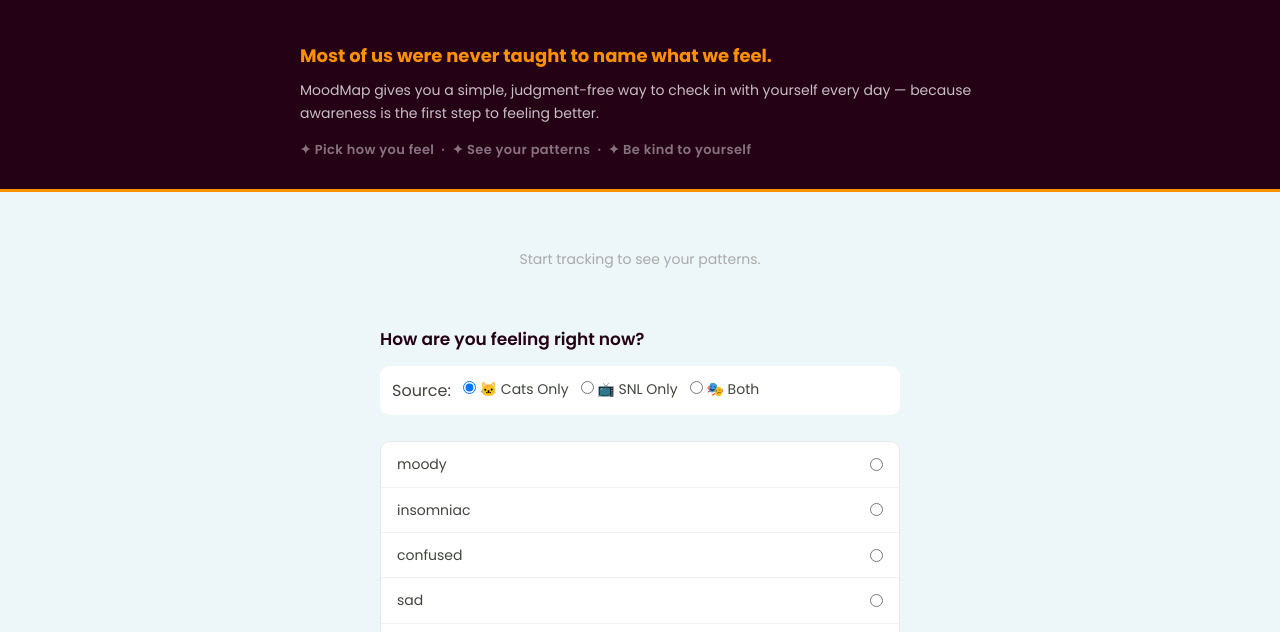
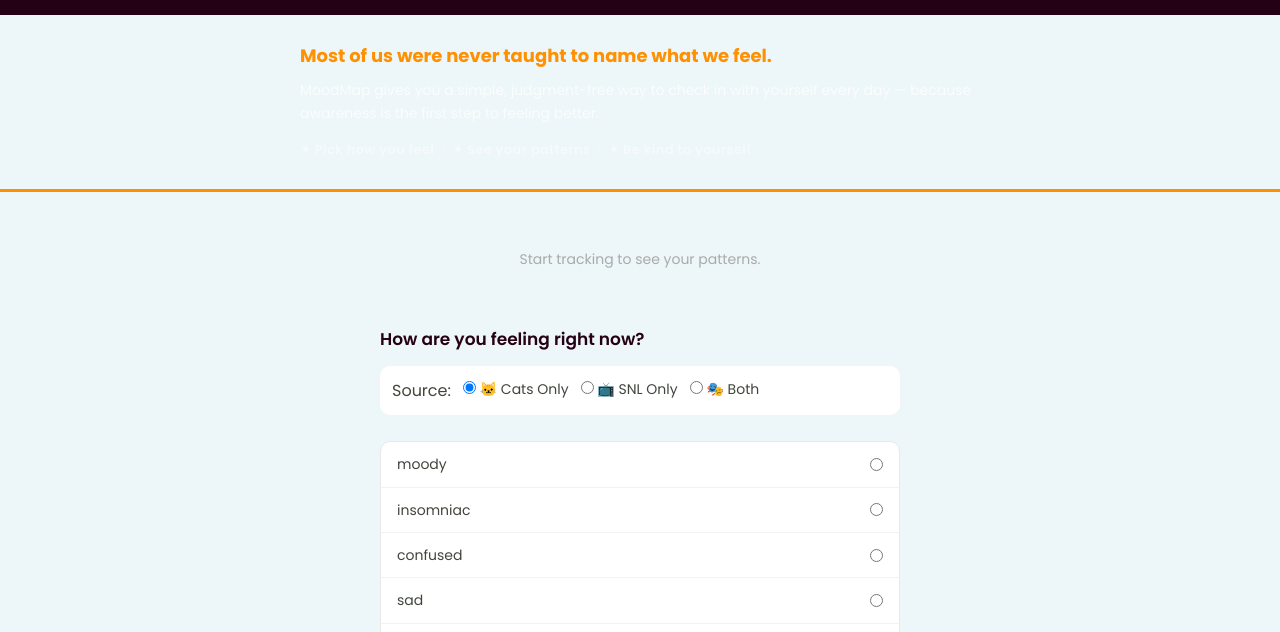
Before and after one commit to SheillaO/MoodMap-Emotional-Wellness-Tracker, a website built with Vite: page index.html in a window 1280 px wide. Shown: the part 146-778 px from the top of the page. Built offline with nearby package versions, Linux system fonts and the light colour scheme.

Commit message:
Update index.css

```diff
--- a/index.css
+++ b/index.css
@@ -26,7 +26,7 @@ header {
 
 /* Hero / Why Section */
 .hero-section {
-    background: var(--mv);
+    background: var(--alice);
     padding: 28px 24px;
     border-bottom: 3px solid var(--saffron);
 }
```
